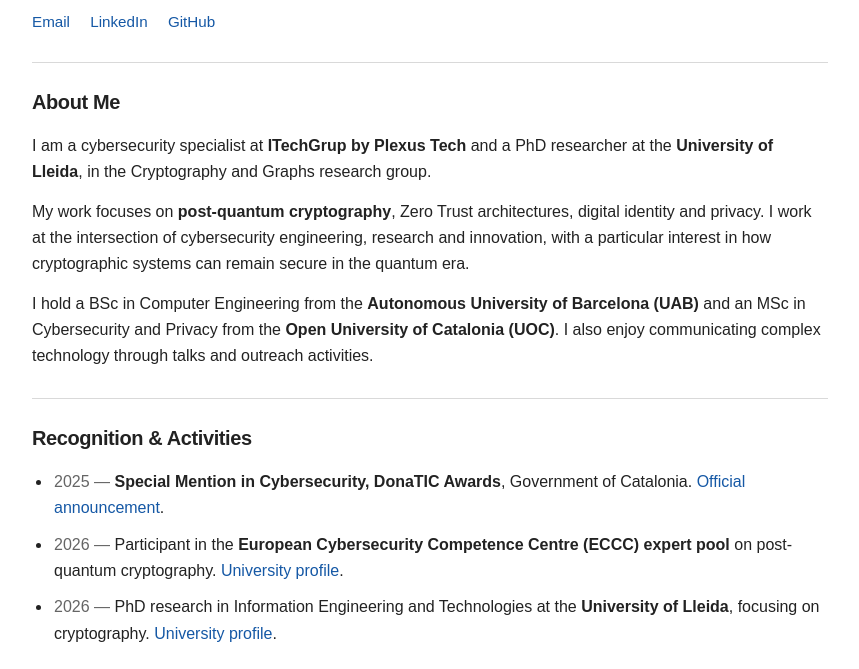
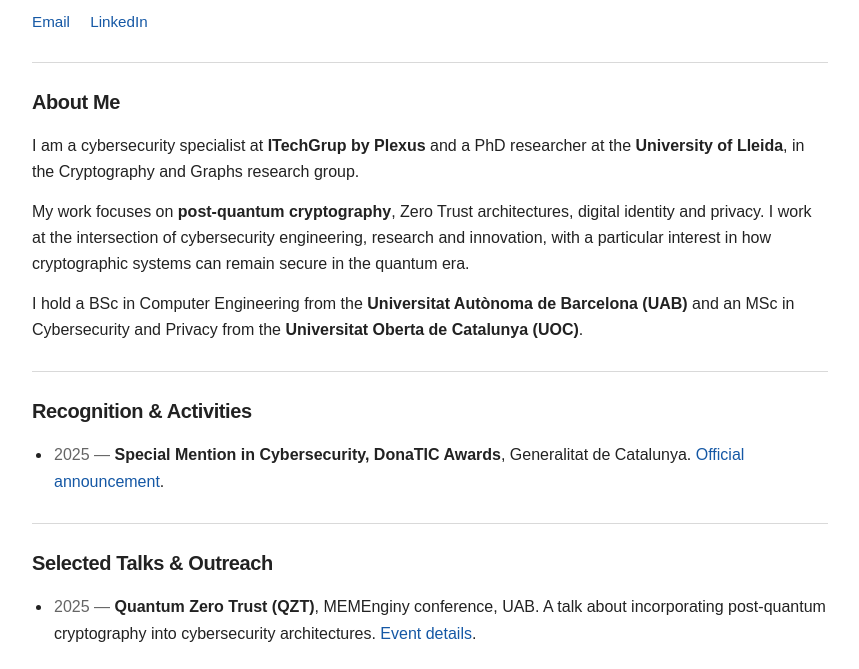
Before and after one commit to silvduck/personal-website, a plain HTML site: page index.html in a window 1280 px wide. Shown: the part 131-800 px from the top of the page, without its empty margins (210-1069 px from the left). Drawn offline with Linux system fonts and the light colour scheme.

Commit message:
update index.html

```diff
--- a/index.html
+++ b/index.html
@@ -38,30 +38,26 @@
       <p class="links">
         <a href="mailto:contact@silviasanvicente.com">Email</a>
         <a href="https://www.linkedin.com/in/silvia-sanvicente/" target="_blank" rel="noopener noreferrer">LinkedIn</a>
-        <a href="https://github.com/silvduck" target="_blank" rel="noopener noreferrer">GitHub</a>
       </p>
     </header>
 
     <section id="about">
       <h2>About Me</h2>
-      <p>I am a cybersecurity specialist at <strong>ITechGrup by Plexus Tech</strong> and a PhD researcher at the <strong>University of Lleida</strong>, in the Cryptography and Graphs research group.</p>
+      <p>I am a cybersecurity specialist at <strong>ITechGrup by Plexus </strong> and a PhD researcher at the <strong>University of Lleida</strong>, in the Cryptography and Graphs research group.</p>
       <p>My work focuses on <strong>post-quantum cryptography</strong>, Zero Trust architectures, digital identity and privacy. I work at the intersection of cybersecurity engineering, research and innovation, with a particular interest in how cryptographic systems can remain secure in the quantum era.</p>
-      <p>I hold a BSc in Computer Engineering from the <strong>Autonomous University of Barcelona (UAB)</strong> and an MSc in Cybersecurity and Privacy from the <strong>Open University of Catalonia (UOC)</strong>. I also enjoy communicating complex technology through talks and outreach activities.</p>
+      <p>I hold a BSc in Computer Engineering from the <strong>Universitat Autònoma de Barcelona (UAB)</strong> and an MSc in Cybersecurity and Privacy from the <strong>Universitat Oberta de Catalunya (UOC)</strong>.</p>
     </section>
 
     <section id="recognition">
       <h2>Recognition &amp; Activities</h2>
       <ul>
-        <li><span class="date">2025 —</span> <strong>Special Mention in Cybersecurity, DonaTIC Awards</strong>, Government of Catalonia. <a href="https://politiquesdigitals.gencat.cat/ca/ciutadania/donatic/premis-dona-tic/guardonades2025/" target="_blank" rel="noopener noreferrer">Official announcement</a>.</li>
-        <li><span class="date">2026 —</span> Participant in the <strong>European Cybersecurity Competence Centre (ECCC) expert pool</strong> on post-quantum cryptography. <a href="https://www.udg.edu/ca/udg/detall-activitats/eventid/67268" target="_blank" rel="noopener noreferrer">University profile</a>.</li>
-        <li><span class="date">2026 —</span> PhD research in Information Engineering and Technologies at the <strong>University of Lleida</strong>, focusing on cryptography. <a href="https://www.udg.edu/ca/udg/detall-activitats/eventid/67268" target="_blank" rel="noopener noreferrer">University profile</a>.</li>
+        <li><span class="date">2025 —</span> <strong>Special Mention in Cybersecurity, DonaTIC Awards</strong>, Generalitat de Catalunya. <a href="https://politiquesdigitals.gencat.cat/ca/ciutadania/donatic/premis-dona-tic/guardonades2025/" target="_blank" rel="noopener noreferrer">Official announcement</a>.</li>
       </ul>
     </section>
 
     <section id="talks">
       <h2>Selected Talks &amp; Outreach</h2>
       <ul>
-        <li><span class="date">November 26, 2026 (upcoming) —</span> <strong>Data Security: Challenges of AI and Quantum Computing</strong>, University of Girona / Casa de Cultura de Girona. <a href="https://www.udg.edu/ca/udg/detall-activitats/eventid/67268" target="_blank" rel="noopener noreferrer">Event details</a>.</li>
         <li><span class="date">2025 —</span> <strong>Quantum Zero Trust (QZT)</strong>, MEMEnginy conference, UAB. A talk about incorporating post-quantum cryptography into cybersecurity architectures. <a href="https://www.memenginy.cat/edicions/v2025/conferencies/" target="_blank" rel="noopener noreferrer">Event details</a>.</li>
       </ul>
     </section>
```
